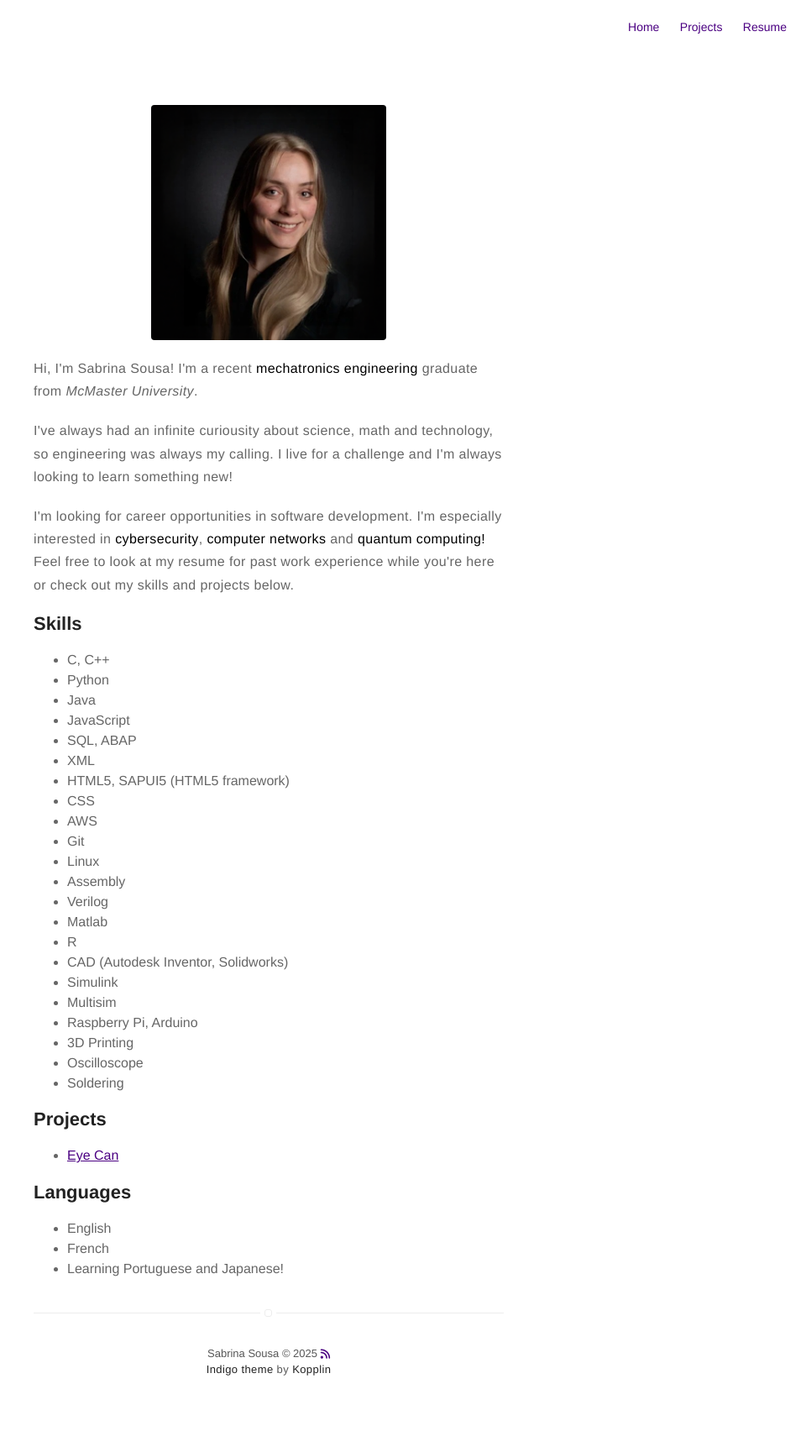
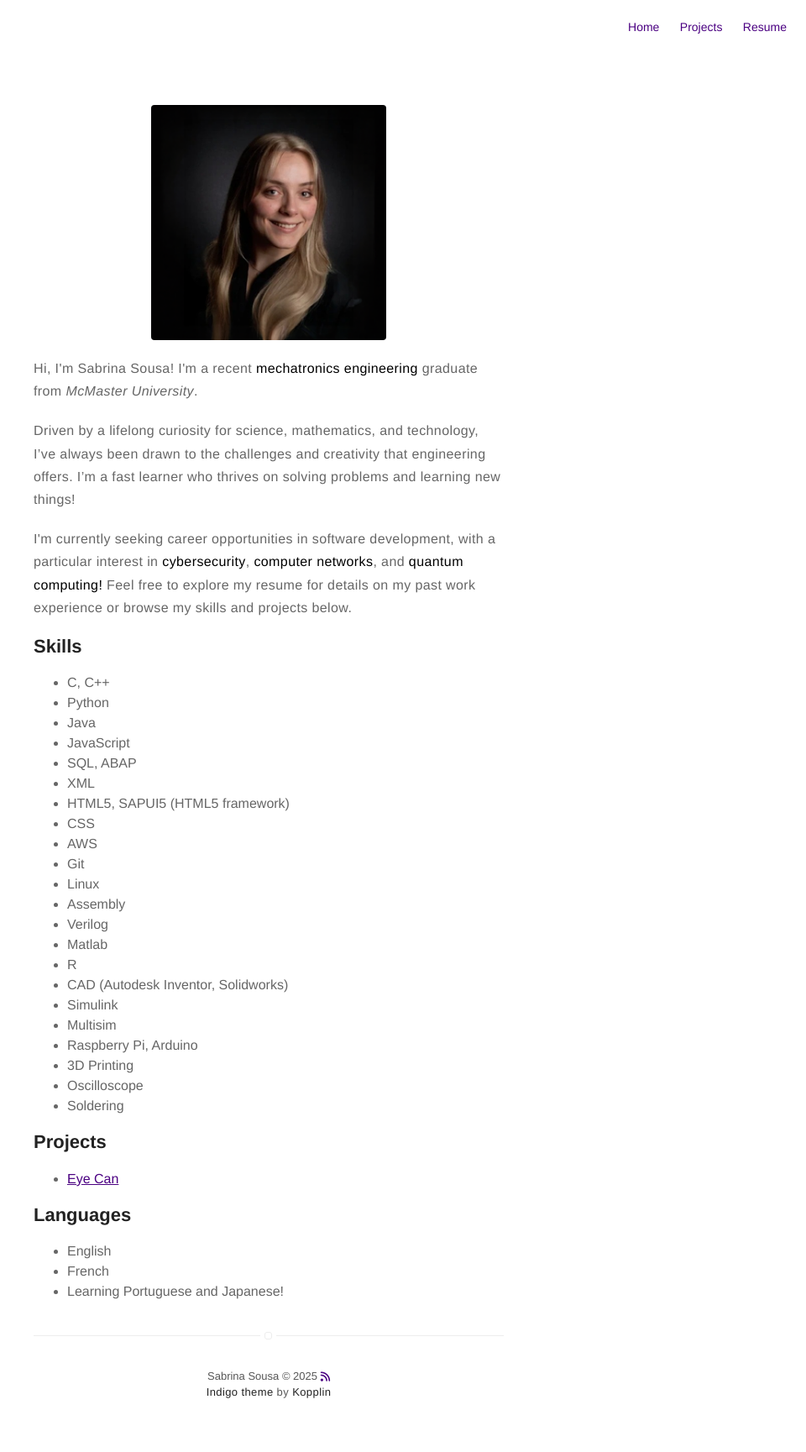
Before and after one commit to sabrina-v-sousa/sabrina-v-sousa.github.io, a Jekyll site: the page built from about.md, in a window 1280 px wide. Shown: the whole page at 84% size, without its empty margins (320-1280 px from the left). Built offline with Jekyll 4.4.1, drawn with Linux system fonts in a browser that asks for light colours; nearby versions of some CDN libraries; before the commit the page ends 1702 px from its top, so only the background shows below that.

Commit message:
Updates to EyeCan Project Post, About, Resume
Added more content to complete the EyeCan project post page. Changed
format to remove read time and make date just month, year like resume.
Added team photo and names, more summary information and presentation
slideshow.

Changed about me page paragraphs to be worded more formally.

Fixed resume link that could not always locate ressource on first load,
should load first time clicked now.

If updates are all working and no more changes this version will be
merged to main fully as a release.

```diff
--- a/_config.yml
+++ b/_config.yml
@@ -18,7 +18,7 @@ dark-theme: auto
 # and specify source (external or local).
 resume: true
 resume-external: true
-resume-url: assets/Resume-June2025.pdf
+resume-url: /assets/Resume-June2025.pdf
 
 url: https://Sabrina-V-Sousa.github.io
 # your url: https://USERNAME.github.io
--- a/_layouts/post.html
+++ b/_layouts/post.html
@@ -8,9 +8,10 @@ layout: page
 
 <h1 class="title">{{ page.title }}</h1>
 
+
 <span class="date">
-    <time datetime="{{ page.date | date:"%d-%m-%Y" }}">{{ page.date | date: "%A. %B %d, %Y" }}</time>
-    {% if site.read-time %} - {% include read-time.html %}{% endif %}
+    <time datetime="{{ page.date | date:"%d-%m-%Y" }}">{{ page.date | date: "%B, %Y" }}</time>
+    <!--... {% if site.read-time %} - {% include read-time.html %}{% endif %} -->
 </span>
 
 {% if site.show-tags %}
--- a/about.md
+++ b/about.md
@@ -6,9 +6,9 @@ layout: page
 
 <p>Hi, I'm Sabrina Sousa! I'm a recent <strong>mechatronics engineering</strong> graduate from <em>McMaster University</em>.</p>
 
-<p>I've always had an infinite curiousity about science, math and technology, so engineering was always my calling. I live for a challenge and I'm always looking to learn something new!</p>
+<p>Driven by a lifelong curiosity for science, mathematics, and technology, I’ve always been drawn to the challenges and creativity that engineering offers. I’m a fast learner who thrives on solving problems and learning new things!</p>
 
-<p>I'm looking for career opportunities in software development. I'm especially interested in <strong>cybersecurity</strong>, <strong>computer networks</strong> and <strong>quantum computing!</strong> Feel free to look at my resume for past work experience while you're here or check out my skills and projects below.</p>
+<p>I'm currently seeking career opportunities in software development, with a particular interest in <strong>cybersecurity</strong>, <strong>computer networks</strong>, and <strong>quantum computing!</strong> Feel free to explore my resume for details on my past work experience or browse my skills and projects below.</p>
 
 <h2>Skills</h2>
 
@@ -40,7 +40,7 @@ layout: page
 <h2>Projects</h2>
 
 <ul>
-	<li><a href="https://github.com/Corbin-Jarrett/capstone">Eye Can</a></li>
+	<li><a href="https://sabrinasousa.me/eyecan/">Eye Can</a></li>
 </ul>
 
 <h2>Languages</h2>
--- a/projects.html
+++ b/projects.html
@@ -8,7 +8,7 @@ title: Projects
             {% if post.hidden != true %}
                 <div class="item {% if post.star %}star{% endif %}">
                     <a class="url" href="{% if post.externalLink %}{{ post.externalLink }}{% else %}{{ site.url }}{{ post.url }}{% endif %}">
-                        <aside><time datetime="{{ post.date | date:"%d-%m-%Y" }}">{{ post.date | date: "%b %d %Y" }}</time></aside>
+                        <aside><time datetime="{{ post.date | date:"%d-%m-%Y" }}">{{ post.date | date: "%b %Y" }}</time></aside>
                         <h3 class="title">{{ post.title }}</h3>
                     </a>
                 </div>
```
Also changed, not shown: _posts/2025-04-01-eyecan.md (+28 -3 lines), 3 other files.
